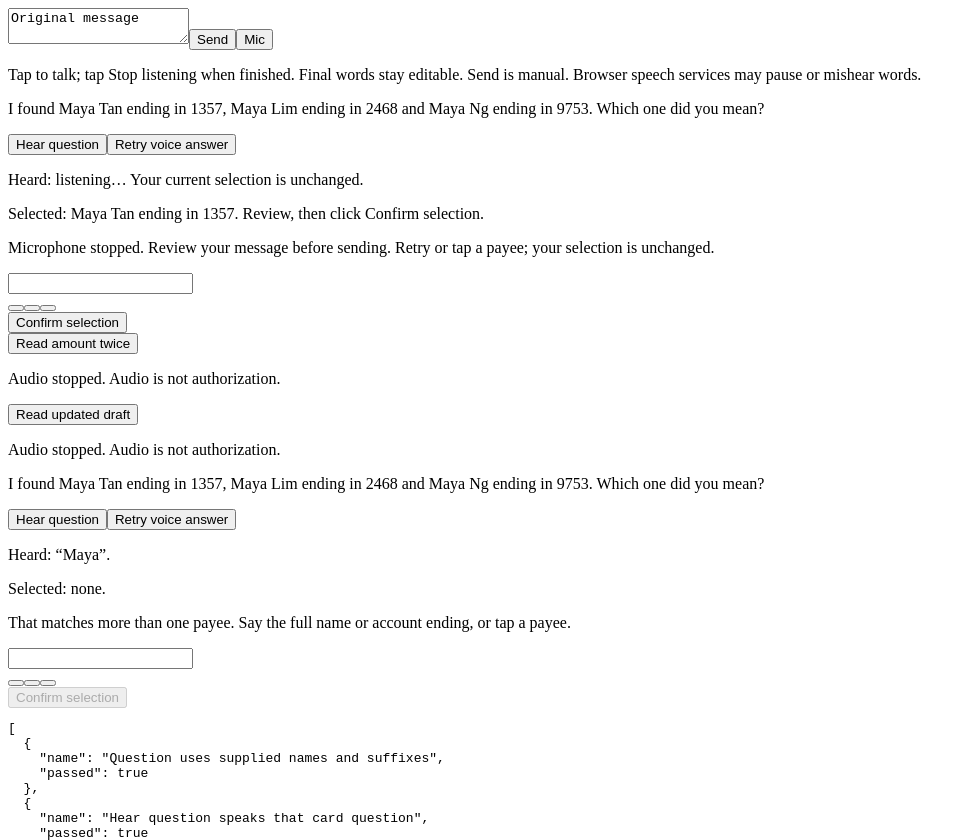
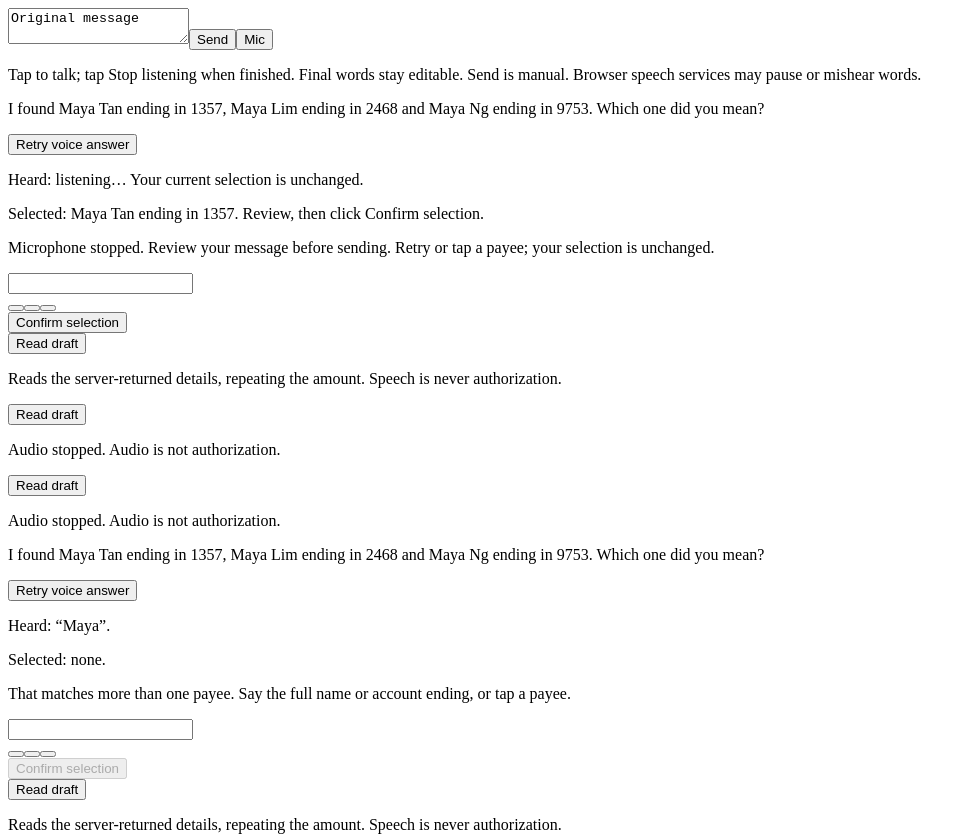
Before and after one commit to YeahYeahYeahsPlacebo/TecentCloud_Hackathon2026_DBSTrack, a plain HTML site: page frontend/tests/ambiguity.html in a window 1280 px wide. Shown: the top 840 px of the page, without its empty margins (0-976 px from the left). Drawn offline with Linux system fonts and the light colour scheme.

Commit message:
fix(frontend): consolidate complete spoken draft review

```diff
--- a/frontend/app.js
+++ b/frontend/app.js
@@ -268,7 +268,7 @@
             if (responseGen !== messageGen) return;
             renderApiDraftInto(draft, hash, validator, policy, placeholderId);
             var card = document.getElementById(placeholderId).querySelector(".card");
-            if (!card.querySelector(".js-hear-question")) DctaVoice.attachDraftReadback(card, draft, false, idx, validator, policy);
+            DctaVoice.attachDraftReadback(card, draft, false, idx, validator, policy);
             speechCards.push({ card: card, draft: draft, validator: validator, policy: policy, index: idx,
               anchor: card.querySelector(".js-hear-question, .js-draft-readback") });
           })
@@ -660,7 +660,6 @@
 
     html += "</div>";
     el.innerHTML = html;
-    DctaVoice.attachReadback(el.querySelector(".card"), draft);
   }
 
   // Render an ambiguous-payee draft received from the API.
@@ -746,7 +745,6 @@
 
     html += "</div>";
     el.innerHTML = html;
-    DctaVoice.attachReadback(el.querySelector(".card"), draft);
 
     // Wire all interactions scoped to THIS card only. The card root
     // is the .clarify-card element inside el.
--- a/frontend/js/ambiguity.js
+++ b/frontend/js/ambiguity.js
@@ -40,13 +40,11 @@
     prompt.textContent = question(candidates);
     var controls = document.createElement("div");
     controls.className = "ambiguity-voice";
-    controls.innerHTML = '<div class="clarify-actions"><button type="button" class="btn btn-voice js-hear-question">Hear question</button>' +
-      '<button type="button" class="btn btn-voice js-answer-voice" aria-pressed="false">Answer by voice</button></div>' +
+    controls.innerHTML = '<div class="clarify-actions"><button type="button" class="btn btn-voice js-answer-voice" aria-pressed="false">Answer by voice</button></div>' +
       '<p class="hint js-answer-heard" role="status">Heard: nothing yet.</p>' +
       '<p class="hint js-answer-selected" role="status">Selected: none.</p>' +
       '<p class="hint js-answer-status" role="status">Say a name or the full account ending. Review the selection, then click Confirm selection. You can always tap a payee.</p>' +
-      '<p class="voice-preview js-answer-preview" aria-live="polite" hidden></p>' +
-      '<p class="hint js-question-status" role="status"></p>';
+      '<p class="voice-preview js-answer-preview" aria-live="polite" hidden></p>';
     prompt.after(controls);
     var status = controls.querySelector(".js-answer-status");
     var heard = controls.querySelector(".js-answer-heard");
@@ -60,14 +58,6 @@
     }
     Array.prototype.forEach.call(buttons, function (button) { button.addEventListener("click", showSelection); });
     card.querySelector(".js-payee-filter").addEventListener("input", showSelection);
-    var hear = controls.querySelector(".js-hear-question");
-    var questionStatus = controls.querySelector(".js-question-status");
-    hear.disabled = !DctaVoice.canSpeak;
-    if (!DctaVoice.canSpeak) questionStatus.textContent = "Audio is unavailable. Read the question or tap a payee.";
-    hear.addEventListener("click", function () {
-      if (card.getAttribute("data-clarify-in-flight") === "true") return;
-      DctaVoice.speakText(hear, questionStatus, prompt.textContent, "Hear question");
-    });
     DctaVoice.wireAnswer({
       card: card, button: controls.querySelector(".js-answer-voice"), status: status,
       preview: controls.querySelector(".js-answer-preview"),
--- a/frontend/js/voice.js
+++ b/frontend/js/voice.js
@@ -57,13 +57,13 @@
     old.button.textContent = old.idleLabel;
     old.status.textContent = "Audio stopped. Audio is not authorization.";
     var item = conversation && conversation.items[conversation.cursor];
-    if (item && item.note && item.card.contains(old.button)) item.note.textContent = item.card.querySelector(".js-hear-question") ? "Paused for your answer and manual Confirm selection, or skip spoken review." : "Audio paused. Replay this draft or choose Skip spoken review / Continue.";
+    if (item && item.note && item.card.contains(old.button)) item.note.textContent = item.card.querySelector(".js-hear-question") ? "Paused for your answer and manual Confirm selection, or skip spoken review." : "Audio paused. Tap Read draft to replay, or review the details on screen.";
   }
   function pause() { cancelRecognition(); cancelPlayback(); }
   function reset() {
     if (conversation) conversation.items.forEach(function (item) {
       if (item.note) item.note.textContent = "Spoken review canceled. Manual replay is still available.";
-      if (item.continueButton) item.continueButton.disabled = true;
+      if (item.continueButton) item.continueButton.hidden = true;
     });
     conversation = null;
     pause();
@@ -210,27 +210,6 @@
       if (session && session.target && (!session.target.card.isConnected || !session.target.button.isConnected)) cancelRecognition();
     }).observe(document.getElementById("draft-display"), { childList: true, subtree: true });
   }
-  function attachReadback(card, draft) {
-    if (!card) return;
-    var controls = document.createElement("div");
-    controls.className = "readback-controls";
-    var button = document.createElement("button");
-    button.type = "button";
-    button.className = "btn btn-voice js-readback";
-    button.textContent = "Read amount twice";
-    var note = document.createElement("p");
-    note.className = "hint";
-    note.setAttribute("role", "status");
-    // Copy only the displayed server amount. Never parse the transcript or UI text.
-    var amount = draft.amount;
-    var available = amount && typeof amount.value === "string" && typeof amount.currency === "string";
-    button.disabled = !canSpeak || !available;
-    note.textContent = !canSpeak ? "Read-back is not supported in this browser." : !available ? "No server-returned amount to read." : "Reads this draft's amount twice. Audio is not authorization.";
-    controls.appendChild(button); controls.appendChild(note); card.appendChild(controls);
-    button.addEventListener("click", function () {
-      speakText(button, note, "The draft amount is " + amount.value + " " + amount.currency + ". I repeat: " + amount.value + " " + amount.currency + ". Review the draft on screen. This is not authorization.", "Read amount twice");
-    });
-  }
   function playNext() {
     if (playback || !canSpeak) return;
     var record = speechQueue.shift();
@@ -242,26 +221,34 @@
       if (playback !== record) return;
       clearTimeout(record.timer); playback = null; speechQueue = [];
       global.speechSynthesis.cancel(); record.button.textContent = record.idleLabel;
-      record.status.textContent = "Automatic audio may be blocked. Read the question/details or tap the replay button. Audio is not authorization.";
+      record.status.textContent = "Speech playback did not complete. Tap Read draft to retry. If still silent, check Chrome site sound, mute and audio output, or review the displayed details. Audio is not authorization.";
       var item = conversation && conversation.items[conversation.cursor];
-      if (item && item.note && item.card.contains(record.button)) item.note.textContent = "Audio unavailable or blocked. Replay this item, or choose Skip spoken review / Continue. Nothing is authorized.";
+      if (item && item.note && item.card.contains(record.button)) item.note.textContent = "Audio unavailable or blocked. Tap Read draft or review the displayed details. Nothing is authorized.";
     }
     try { utterance = new global.SpeechSynthesisUtterance(record.text); }
     catch (_) { fail(); return; }
     record.utterance = utterance; utterance.lang = "en-SG";
     record.button.textContent = "Stop audio";
     record.status.textContent = "Attempting audio. If silent, use the replay button. Audio is not authorization.";
-    utterance.onstart = function () { if (playback === record) { clearTimeout(record.timer); record.status.textContent = "Playing audio. Audio is not authorization."; } };
+    utterance.onstart = function () {
+      if (playback !== record) return;
+      record.started = true; clearTimeout(record.timer);
+      record.status.textContent = "Playing audio. Audio is not authorization.";
+      // A speech service can start and then stall without an end/error event.
+      record.timer = setTimeout(fail, Math.min(120000, Math.max(15000, record.text.length * 180)));
+    };
     utterance.onend = function () {
       if (playback !== record) return;
+      if (!record.started) { fail(); return; }
       clearTimeout(record.timer); playback = null; record.button.textContent = record.idleLabel;
-      record.status.textContent = "Audio finished. Review the details; audio is not authorization.";
+      record.status.textContent = "Browser reported playback complete. Review the details; audio is not authorization.";
       if (record.onComplete) record.onComplete();
       playNext();
     };
     utterance.onerror = fail;
     record.timer = setTimeout(function () { if (playback === record) fail(); }, 5000);
-    try { global.speechSynthesis.speak(utterance); }
+    try { if (global.speechSynthesis.paused) global.speechSynthesis.resume();
+      global.speechSynthesis.speak(utterance); }
     catch (_) { fail(); }
   }
   function speakText(button, note, text, idleLabel, onComplete) {
@@ -277,7 +264,7 @@
   function complete(plan, item) {
     if (!current(plan, item)) return;
     item.note.textContent = "Spoken review finished. This does not authorize the transaction.";
-    item.continueButton.disabled = true;
+    item.continueButton.hidden = true;
     plan.cursor++; advance(plan);
   }
   function advance(plan) {
@@ -287,12 +274,13 @@
     if (item.skipped) { plan.cursor++; advance(plan); return; }
     if (!item.card.isConnected || (item.anchor && !item.anchor.isConnected)) return;
     var hear = item.card.querySelector(".js-hear-question");
-    item.note.textContent = hear ? "Spoken review is paused here. Answer and Confirm selection, or skip this item's spoken review." : "Reviewing transaction " + (item.index + 1) + ". You may skip spoken review.";
+    item.continueButton.hidden = !hear;
+    item.note.textContent = hear ? "Spoken review is paused here. Answer and Confirm selection, or skip this item's spoken review." : "Reviewing transaction " + (item.index + 1) + ". Audio is not authorization.";
     if (!canSpeak) return;
     if (hear) {
       // A question is a conversational barrier: its onend MUST NOT advance.
       speakText(hear, item.card.querySelector(".js-question-status"),
-        "Transaction " + (item.index + 1) + ". " + item.card.querySelector(".clarify-prompt").textContent, "Hear question");
+        "Transaction " + (item.index + 1) + ". " + item.card.querySelector(".clarify-prompt").textContent, "Read draft");
     } else {
       var button = item.card.querySelector(".js-draft-readback");
       if (button) speakText(button, button.nextElementSibling, draftText(item.draft, item.index, item.validator, item.policy), button.dataset.readbackLabel || "Read draft", function () { complete(plan, item); });
@@ -301,13 +289,13 @@
   function addContinue(plan, item) {
     var controls = document.createElement("div"), button = document.createElement("button"), note = document.createElement("p");
     button.type = "button"; button.className = "btn btn-voice js-review-continue";
-    button.textContent = "Skip spoken review for this item / Continue";
+    button.textContent = "Skip spoken review / Continue"; button.hidden = true;
     note.className = "hint js-conversation-status"; note.setAttribute("role", "status");
     note.textContent = "Waiting for this transaction's spoken review. Skipping never changes the draft.";
     controls.append(button, note); item.card.append(controls); item.note = note; item.continueButton = button;
     button.addEventListener("click", function () {
-      if (conversation !== plan) return;
-      item.skipped = true; button.disabled = true;
+      if (!current(plan, item) || button.hidden || !item.card.querySelector(".js-hear-question") || item.card.getAttribute("data-clarify-in-flight") === "true") return;
+      item.skipped = true; button.hidden = true;
       note.textContent = "Spoken review skipped. The draft and selection are unchanged.";
       if (current(plan, item)) { pause(); plan.cursor++; advance(plan); }
     });
@@ -325,10 +313,10 @@
   function resolvedCard(oldCard, card, draft, validator, policy) {
     if (!oldCard.isConnected || !card.isConnected) return;
     var plan = conversation, item = plan && plan.items.find(function (entry) { return entry.card === oldCard; });
-    if (!item) { attachDraftReadback(card, draft, false, undefined, validator, policy); return; }
+    if (!item) { attachDraftReadback(card, draft, false, oldCard.dataset.reviewIndex ? Number(oldCard.dataset.reviewIndex) : undefined, validator, policy); return; }
     pause();
     item.card = card; item.draft = draft; item.validator = validator; item.policy = policy;
-    attachDraftReadback(card, draft, false, item.index, validator, policy, true);
+    attachDraftReadback(card, draft, false, item.index, validator, policy);
     item.anchor = card.querySelector(".js-draft-readback");
     addContinue(plan, item);
     // Resume only after this server-created replacement is ready. The other
@@ -338,7 +326,7 @@
   function draftText(draft, index, validator, policy) {
     return (typeof index === "number" ? "Transaction " + (index + 1) + ". " : "Updated draft. ") +
       "Recipient: " + (draft.payee ? draft.payee.display_name + ", masked account ending " + String(draft.payee.masked_account).replace(/\*/g, "") : "unresolved") + ". " +
-      "Amount: " + draft.amount.value + " " + draft.amount.currency + ". " +
+      "Amount: " + draft.amount.value + " " + draft.amount.currency + ". I repeat: " + draft.amount.value + " " + draft.amount.currency + ". " +
       "Validation: " + (validator && validator.verdict ? validator.verdict : "unavailable") + ". " +
       "Policy: " + (policy && policy.decision ? policy.decision : "unavailable") + ". " +
       "Source account: " + draft.source_account + ". Review the displayed draft. Spoken confirmation never signs or executes.";
@@ -358,27 +346,32 @@
       if (session && session.target === target) cancelRecognition();
     });
   }
-  function attachDraftReadback(card, draft, autoplay, index, validator, policy, updated) {
+  function attachDraftReadback(card, draft, autoplay, index, validator, policy) {
     if (!card || !card.isConnected) return;
+    if (card.querySelector(".js-draft-readback")) return;
+    if (typeof index === "number") card.dataset.reviewIndex = index;
     var controls = document.createElement("div"), button = document.createElement("button"), note = document.createElement("p");
     controls.className = "readback-controls";
-    var label = updated || typeof index !== "number" ? "Read updated draft" : "Read draft";
+    var label = "Read draft";
+    var prompt = card.querySelector(".clarify-prompt");
     button.type = "button"; button.className = "btn btn-voice js-draft-readback"; button.textContent = label; button.dataset.readbackLabel = label;
-    note.className = "hint"; note.setAttribute("role", "status");
+    if (prompt) button.classList.add("js-hear-question");
+    note.className = prompt ? "hint js-question-status" : "hint"; note.setAttribute("role", "status");
     controls.append(button, note); card.appendChild(controls);
     button.disabled = !canSpeak;
-    note.textContent = canSpeak ? "Reads the newly returned draft. Speech is acknowledgement only, never authorization." : "Audio is unavailable. Review the updated draft on screen.";
+    note.textContent = canSpeak ? "Reads the server-returned details, repeating the amount. Speech is never authorization." : "Audio is unavailable. Review the updated draft on screen.";
     // Only the new server response is used. Neither the old candidate nor the
     // recognized answer can supply the amount or recipient in this read-back.
-    var text = draftText(draft, index, validator, policy);
+    var text = draftText(draft, index, validator, policy) + (prompt ? " " + prompt.textContent : "");
     button.addEventListener("click", function () {
       var plan = conversation, item = plan && plan.items[plan.cursor];
-      var done = item && item.card === card ? function () { complete(plan, item); } : null;
+      if (card.getAttribute("data-clarify-in-flight") === "true") return;
+      var done = !prompt && item && item.card === card ? function () { complete(plan, item); } : null;
       speakText(button, note, text, label, done);
     });
     // The user's manual Confirm selection requested this read-back. Browser
     // autoplay restrictions may still require tapping the retained button.
     if (autoplay && canSpeak) button.click();
   }
-  global.DctaVoice = { init: init, reset: reset, pause: pause, resolvedCard: resolvedCard, attachReadback: attachReadback, wireAnswer: wireAnswer, speakText: speakText, canSpeak: canSpeak, queueCards: queueCards, attachDraftReadback: attachDraftReadback };
+  global.DctaVoice = { init: init, reset: reset, pause: pause, resolvedCard: resolvedCard, wireAnswer: wireAnswer, speakText: speakText, canSpeak: canSpeak, queueCards: queueCards, attachDraftReadback: attachDraftReadback };
 })(window);
--- a/frontend/tests/ambiguity.html
+++ b/frontend/tests/ambiguity.html
@@ -8,7 +8,7 @@ window.SpeechRecognition=class{
  constructor(){recognizers.push(this)}start(){this.ttsAtStart=speechActive;this.onstart()}stop(){}abort(){this.aborted=true}
 };
 window.SpeechSynthesisUtterance=class{constructor(text){this.text=text}};
-Object.defineProperty(window,'speechSynthesis',{value:{speak(u){speechActive=true;spoken.push(u)},cancel(){speechActive=false;cancellations++}},configurable:true});
+Object.defineProperty(window,'speechSynthesis',{value:{speak(u){speechActive=true;spoken.push(u);u.onstart()},cancel(){speechActive=false;cancellations++}},configurable:true});
 </script>
 <script src="../js/voice.js"></script><script src="../js/ambiguity.js"></script>
 <script>
@@ -21,13 +21,13 @@ Object.defineProperty(window,'speechSynthesis',{value:{speak(u){speechActive=tru
   var root=document.createElement('div');root.className='clarify-card';
   root.innerHTML='<p class="clarify-prompt"></p><input class="js-payee-filter"><div class="js-clarify-list"></div><button class="js-clarify-confirm" disabled>Confirm selection</button>';
   candidates.forEach(function(c){var button=document.createElement('button');button.className='candidate-btn';button.dataset.candidateId=c.id;button.innerHTML='<span class="candidate-check"></span>';button.addEventListener('click',function(){root.querySelectorAll('.candidate-btn').forEach(b=>b.classList.remove('selected'));button.classList.add('selected');root.querySelector('.js-clarify-confirm').disabled=false});root.querySelector('.js-clarify-list').append(button)});
-  document.getElementById('draft-display').append(root);DctaAmbiguity.attach(root,candidates);return root;
+  document.getElementById('draft-display').append(root);DctaAmbiguity.attach(root,candidates);DctaVoice.attachDraftReadback(root,{amount:{value:'50.00',currency:'SGD'},source_account:'source'},false,0,{verdict:'freeze'},{decision:'hold'});return root;
  }
  DctaVoice.init();var a=card(),b=card();
  function answer(root,text){root.querySelector('.js-answer-voice').click();var r=recognizers.at(-1);r.onresult({results:[{0:{transcript:text},isFinal:true}]});if(root.querySelector('.js-answer-voice').getAttribute('aria-pressed')==='true')root.querySelector('.js-answer-voice').click();r.onend();return r}
  function selected(root){return root.querySelector('.candidate-btn.selected')?.dataset.candidateId}
  test('Question uses supplied names and suffixes',()=>assert(a.querySelector('.clarify-prompt').textContent==='I found Maya Tan ending in 1357, Maya Lim ending in 2468 and Maya Ng ending in 9753. Which one did you mean?','Wrong question'));
- test('Hear question speaks that card question',()=>{a.querySelector('.js-hear-question').click();assert(spoken.at(-1).text===a.querySelector('.clarify-prompt').textContent,'Wrong audio')});
+ test('Single Read draft includes that card question',()=>{a.querySelector('.js-hear-question').click();assert(spoken.at(-1).text.includes(a.querySelector('.clarify-prompt').textContent)&&a.querySelectorAll('.js-draft-readback').length===1,'Wrong audio')});
  test('Unique final name naturally stops and highlights without a Finish click',()=>{a.querySelector('.js-answer-voice').click();let r=recognizers.at(-1);r.onresult({results:[{0:{transcript:'Maya Lim'},isFinal:true}]});assert(!r.ttsAtStart&&selected(a)==='b'&&a.querySelector('.js-answer-voice').getAttribute('aria-pressed')==='false','Speech was active at mic start or did not stop naturally');r.onend()});
  test('Unique full suffix selects offered ID',()=>{answer(b,'ending in 1357');assert(selected(b)==='a','Wrong suffix')});
  test('Spoken digit suffix including one is supported',()=>{answer(b,'one three five seven');assert(selected(b)==='a','Spoken suffix lost digits')});
@@ -37,13 +37,13 @@ Object.defineProperty(window,'speechSynthesis',{value:{speak(u){speechActive=tru
  test('Shared name is ambiguous',()=>{answer(a,'Maya');assert(selected(a)==='a'&&a.querySelector('.js-answer-status').textContent.includes('more than one'),'Partial name changed selection')});
  test('Partial suffix, unknown name, negation and conflicting clues fail closed',()=>{for(let word of ['135','not Maya Lim','Maya Tan ending in 2468','Maya Lim or Maya Tan','someone else'])assert(DctaAmbiguity.matchAnswer(word,candidates).length!==1,word+' selected')});
  test('New card microphone cancels old one and ignores late answer',()=>{a.querySelector('.js-answer-voice').click();let old=recognizers.at(-1);b.querySelector('.js-answer-voice').click();old.onresult({results:[{0:{transcript:'Maya Tan'},isFinal:true}]});old.onend();assert(old.aborted&&selected(a)==='a','Stale answer changed selection');DctaVoice.reset()});
- test('Amount read-back still repeats only the server amount and shares audio cancellation',()=>{
+ test('Full draft read-back repeats only the server amount and shares audio cancellation',()=>{
   var amountCard=document.createElement('div');document.getElementById('draft-display').append(amountCard);
-  DctaVoice.attachReadback(amountCard,{amount:{value:'73.25',currency:'SGD'}});
-  var read=amountCard.querySelector('.js-readback');read.click();
+  DctaVoice.attachDraftReadback(amountCard,{amount:{value:'73.25',currency:'SGD'},source_account:'source'},false,0);
+  var read=amountCard.querySelector('.js-draft-readback');read.click();
   assert((spoken.at(-1).text.match(/73.25 SGD/g)||[]).length===2,'Amount read-back changed');
   var before=cancellations;a.querySelector('.js-hear-question').click();
-  assert(cancellations===before+1&&read.textContent==='Read amount twice','Audio queues overlapped');
+  assert(cancellations===before+1&&read.textContent==='Read draft','Audio queues overlapped');
  });
  test('New-draft read-back uses only returned details without confirming anything',()=>{
   var returned=document.createElement('div');document.getElementById('draft-display').append(returned);
```
Also changed, not shown: frontend/tests/voice-conversation.html (+7 -3 lines), 1 other file.
